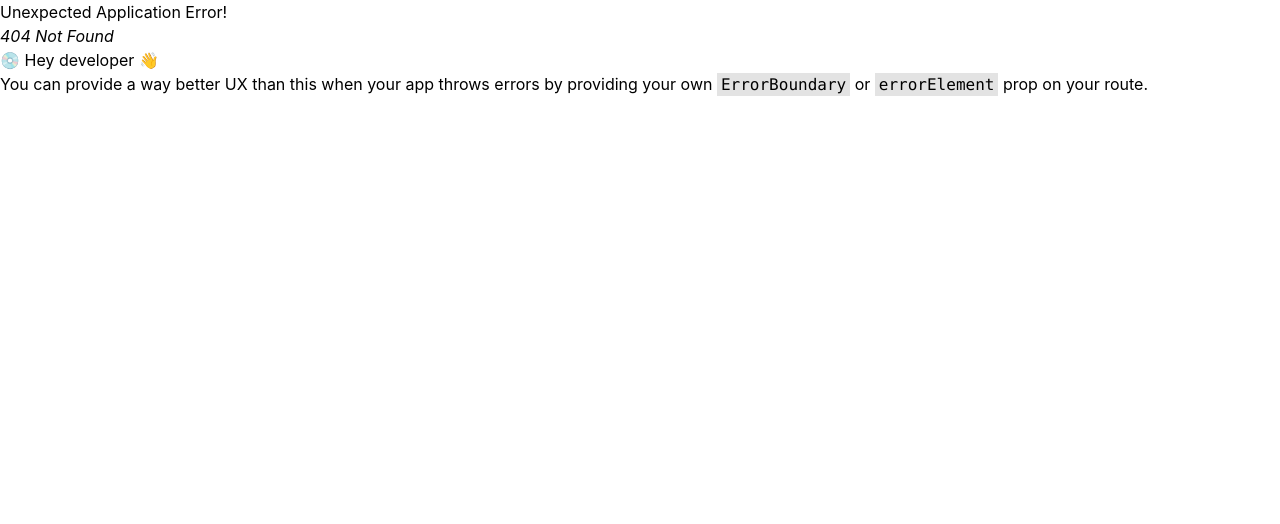
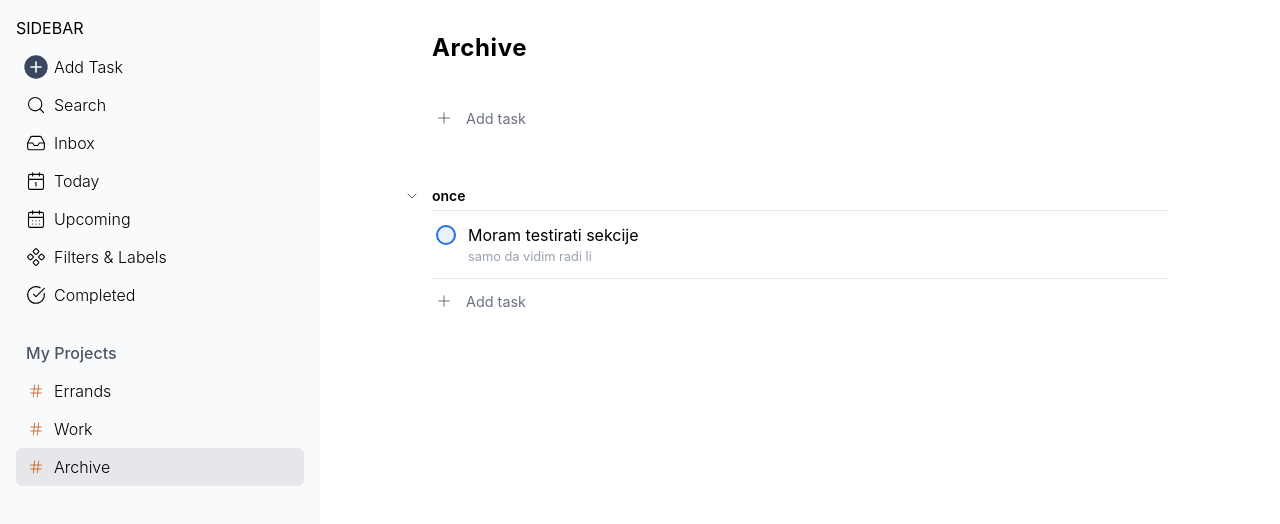
Before and after one commit to krunoslav-k/todoist-clone, a React (Vite) app: page /projects/archive in a window 1280 px wide. Before the commit this address had no page. Shown: the top 524 px of the page. Built offline with nearby package versions, Linux system fonts and the light colour scheme.

Commit message:
feat: enable routing to project page and listing its todos

```diff
--- a/src/components/Sidebar/SidebarProjects.tsx
+++ b/src/components/Sidebar/SidebarProjects.tsx
@@ -14,7 +14,7 @@ export default function SidebarProjects() {
       {projects.map((project) => {
         return (
           <NavLink
-            to="/"
+            to={`/projects/${project.id}`}
             className={({ isActive }) =>
               `sidebar_button ${isActive ? "bg-gray-200" : ""}`
             }
@@ -24,7 +24,7 @@ export default function SidebarProjects() {
               strokeWidth={1.1}
               className="text-amber-700 scale-80"
             />
-            {project}
+            {project.name}
           </NavLink>
         );
       })}
--- a/src/components/Todo/TodoForm/TodoForm.tsx
+++ b/src/components/Todo/TodoForm/TodoForm.tsx
@@ -76,7 +76,7 @@ export default function TodoForm({
               sideOffset={5}
               onInteractOutside={(e) => e.preventDefault()}
               onOpenAutoFocus={(e) => e.preventDefault()}
-              className="w-[var(--radix-popover-trigger-width)]"
+              className="w-(--radix-popover-trigger-width)"
             >
               <LabelsDropdown
                 onLabelSelect={handleSelectLabel}
--- a/src/data/dummyData.ts
+++ b/src/data/dummyData.ts
@@ -45,4 +45,14 @@ export const dummyData: Todo[] = [
     hasReminder: false,
     sectionId: "once",
   },
+  {
+    id: 6,
+    title: "Proučiti NextJs",
+    description: "Pročitati dokumentaciju i pogledati nekoliko tutorijala",
+    completed: false,
+    dueDate: new Date("12.08.2027"),
+    priority: 2,
+    hasReminder: true,
+    projectId: "errands",
+  },
 ];
--- a/src/data/dummyProjects.ts
+++ b/src/data/dummyProjects.ts
@@ -1 +1,16 @@
-export const dummyProjects = ["Errands", "Work", "Archive"];
+import type Project from "../types/project";
+
+export const dummyProjects: Project[] = [
+  {
+    id: "errands",
+    name: "Errands",
+  },
+  {
+    id: "work",
+    name: "Work",
+  },
+  {
+    id: "archive",
+    name: "Archive",
+  },
+];
--- a/src/layouts/RootLayout.tsx
+++ b/src/layouts/RootLayout.tsx
@@ -34,7 +34,11 @@ export default function RootLayout() {
               className="w-full max-w-lg bg-white shadow-2xl relative"
               onClick={(e) => e.stopPropagation()}
             >
-              <TodoForm onClose={closeModal} />
+              <TodoForm
+                projectId={null}
+                sectionId={null}
+                onClose={closeModal}
+              />
             </div>
           </div>
         )}
--- /dev/null
+++ b/src/pages/ProjectPage.tsx
@@ -0,0 +1,32 @@
+import { useParams } from "react-router-dom";
+import { useAppSelector } from "../hooks/reduxHooks";
+import TodosPageView from "../components/TodosPageView";
+
+export default function ProjectPage() {
+  const { projectId } = useParams();
+
+  const project = useAppSelector((state) =>
+    state.projects.projects.find((p) => p.id === projectId),
+  );
+
+  const todos = useAppSelector((state) =>
+    state.todos.ids.map((id) => state.todos.entities[id]),
+  );
+  const projectTodos = todos.filter((todo) => todo.projectId === projectId);
+
+  const sections = useAppSelector((state) =>
+    state.sections.sections.filter(
+      (section) => section.projectId === projectId,
+    ),
+  );
+
+  return (
+    <>
+      {project ? (
+        <TodosPageView title={project.name} todos={projectTodos} />
+      ) : (
+        <div>Projekt nije pronađen</div>
+      )}
+    </>
+  );
+}
--- a/src/slices/projectsSlice.ts
+++ b/src/slices/projectsSlice.ts
@@ -1,4 +1,4 @@
-import { createSlice, type PayloadAction } from "@reduxjs/toolkit";
+import { createSlice, nanoid, type PayloadAction } from "@reduxjs/toolkit";
 import { dummyProjects } from "../data/dummyProjects";
 
 const initialState = {
@@ -9,16 +9,24 @@ const projectsSlice = createSlice({
   name: "projects",
   initialState,
   reducers: {
-    addProject(state, action: PayloadAction<string>) {
-      state.projects.push(action.payload);
+    addProject: {
+      reducer(state, action: PayloadAction<{ name: string; id: string }>) {
+        state.projects.push(action.payload);
+      },
+      prepare(name: string) {
+        return {
+          payload: {
+            name,
+            id: nanoid(),
+          },
+        };
+      },
     },
 
     removeProject(state, action: PayloadAction<string>) {
-      if (state.projects.includes(action.payload)) {
-        state.projects = state.projects.filter(
-          (project) => project !== action.payload,
-        );
-      }
+      state.projects = state.projects.filter(
+        (project) => project.id !== action.payload,
+      );
     },
   },
 });
--- /dev/null
+++ b/src/types/project.ts
@@ -0,0 +1,4 @@
+export default interface Project {
+  id: string;
+  name: string;
+}
```
Also changed, not shown: src/app/router.tsx (+10 -0 lines).
